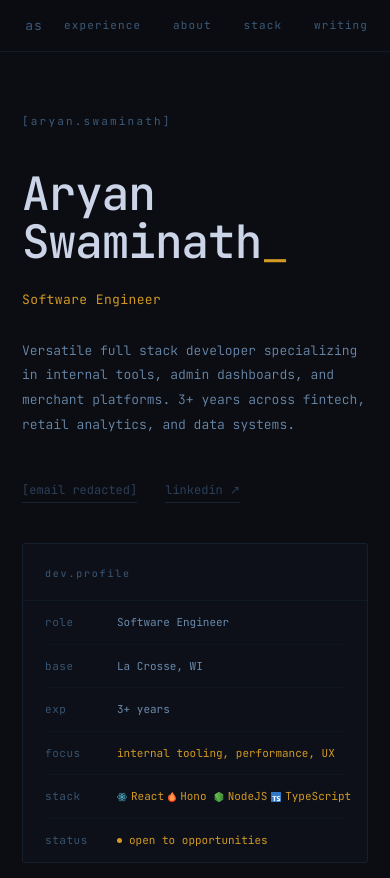
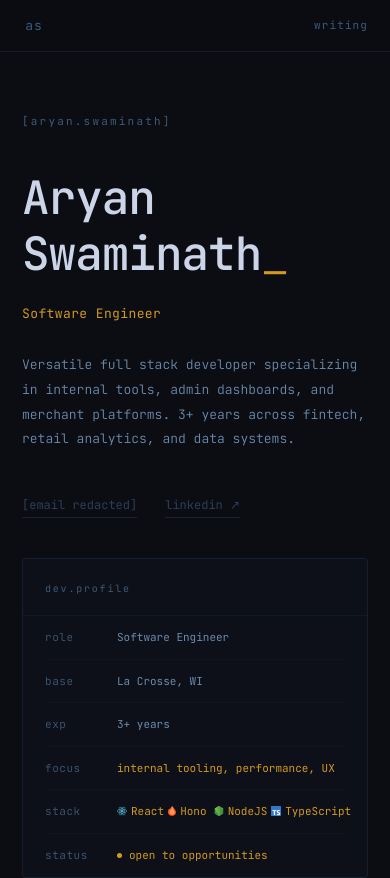
Before and after one commit to arsw-dev/portfolio, a React (Vite) app in the folder site/: page / in a window 390 px wide. Shown: the top 878 px of the page. Built offline with nearby package versions, Linux system fonts and the light colour scheme.

Commit message:
feat: add selection styles - Fix overlapping selection on hero name - Hide # nav buttons on small screens

```diff
--- a/site/src/components/hero.tsx
+++ b/site/src/components/hero.tsx
@@ -60,7 +60,7 @@ const Hero = () => (
         <span className="text-[11px] tracking-[0.2em] text-text-chrome lowercase">[aryan.swaminath]</span>
       </div>
       <div className="mt-[38px] animate-fade-up-2">
-        <h1 className="text-[clamp(46px,6.5vw,82px)] font-medium leading-[1.05] tracking-[-0.022em] text-text-primary">
+        <h1 className="text-[clamp(46px,6.5vw,82px)] font-medium leading-[1.21] tracking-[-0.022em] text-text-primary">
           Aryan
           <br />
           Swaminath
--- a/site/src/components/nav.tsx
+++ b/site/src/components/nav.tsx
@@ -59,7 +59,7 @@ const Nav = () => {
                 key={label}
                 href={`#${link.hash}`}
                 onClick={onNavClick}
-                className="text-[11px] tracking-widest text-text-chrome transition-colors duration-150 hover:text-accent"
+                className="text-[11px] hidden tracking-widest text-text-chrome transition-colors duration-150 hover:text-accent sm:block"
               >
                 {label}
               </a>
@@ -74,7 +74,6 @@ const Nav = () => {
                 {label}
               </Link>
             ))}
-
         <Link
           {...writingLink}
           className="text-[11px] tracking-widest transition-colors duration-150 hover:text-accent"
--- a/site/src/styles.css
+++ b/site/src/styles.css
@@ -44,6 +44,11 @@
     opacity: 1;
     transform: translateY(0);
   }
+}
+
+::selection {
+  background-color: var(--color-accent);
+  color: #0b0d13;
 }
 
 *,
```
